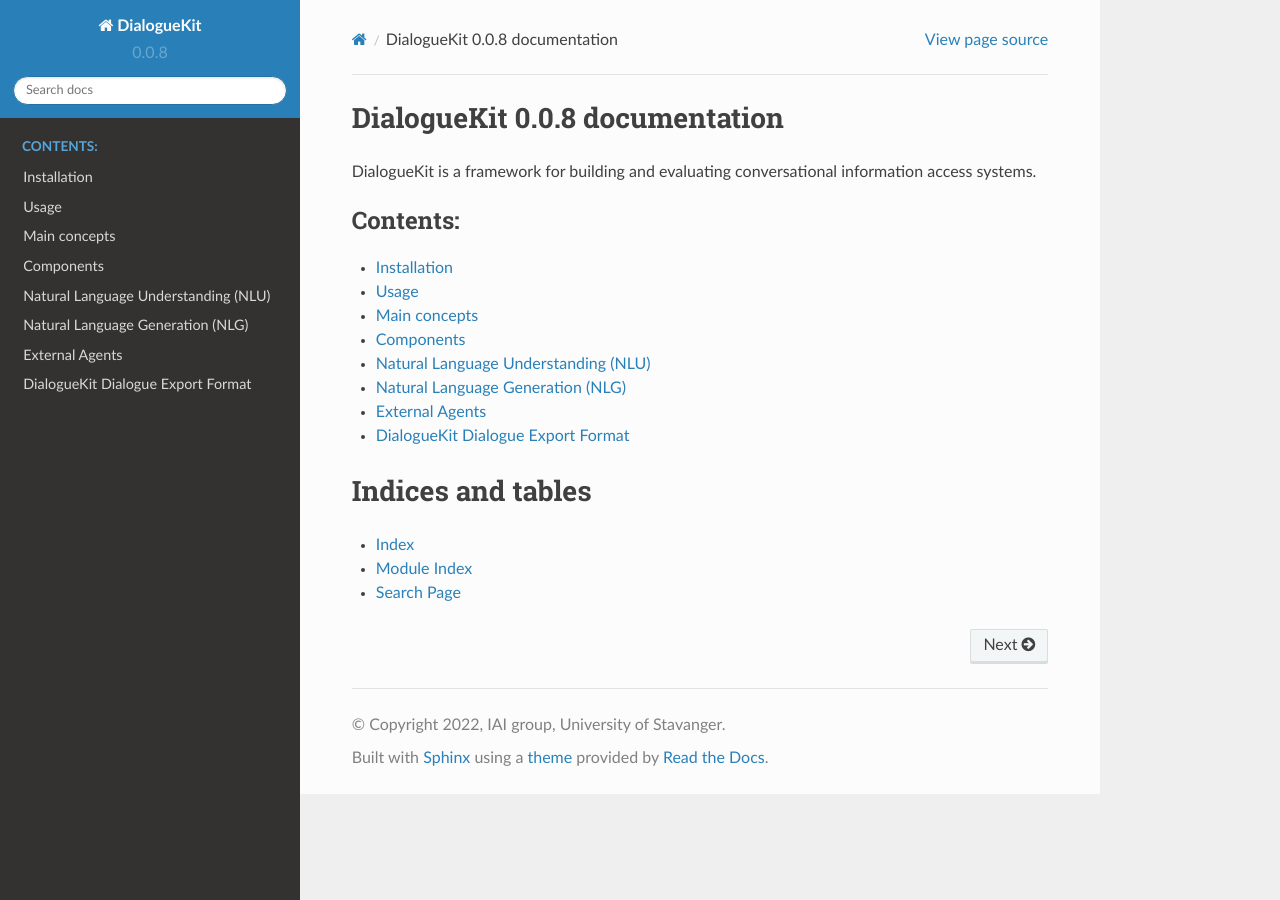
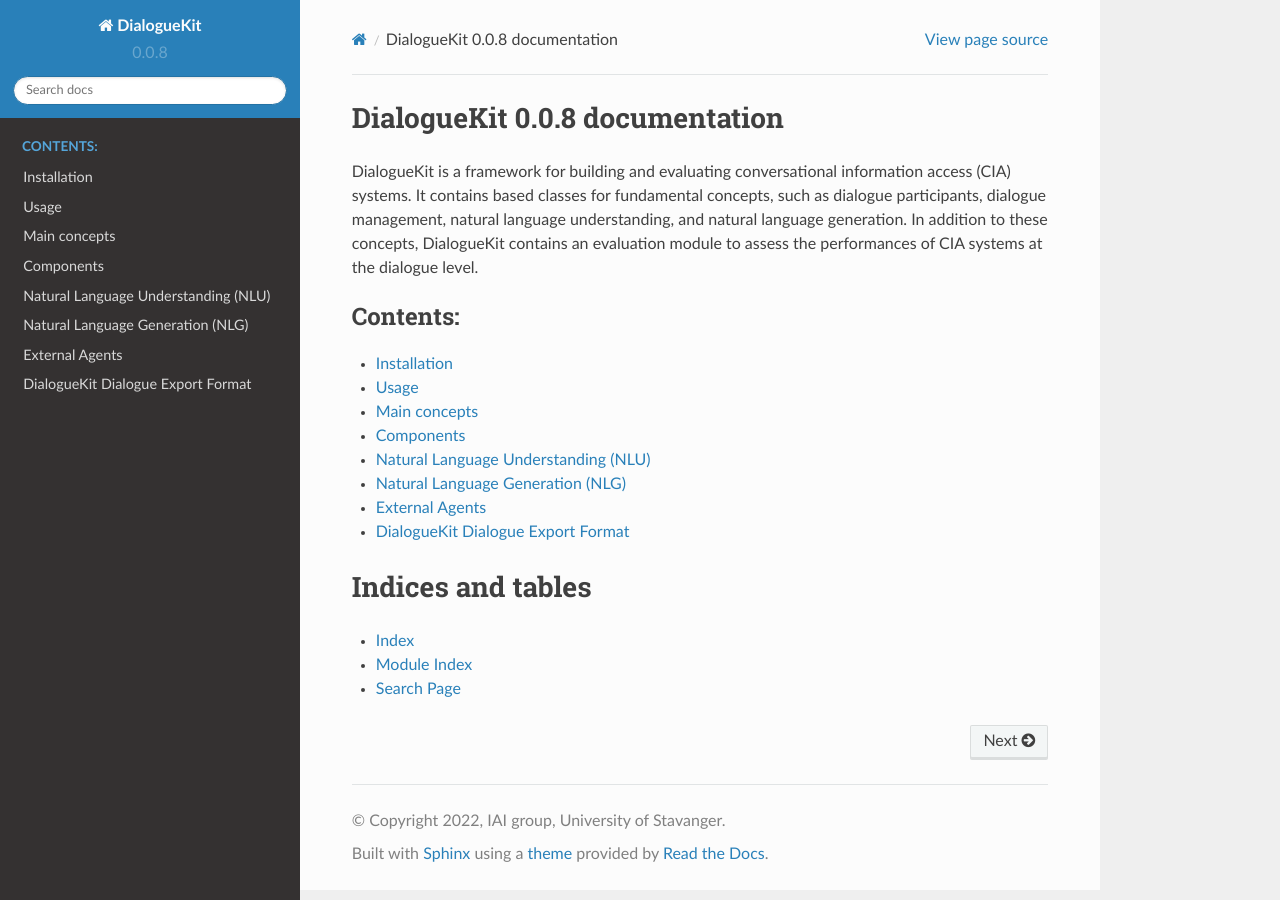
Before and after one commit to iai-group/DialogueKit, a Sphinx documentation site: the page built from docs/source/index.rst, in a window 1280 px wide. Built offline with Sphinx 7.4.7 and the Read the Docs theme 2.0.0, drawn with Linux system fonts in a browser that asks for light colours; pages that are not in the unit, such as notebooks, are missing from menus.

Commit message:
Extend index

```diff
--- a/docs/source/index.rst
+++ b/docs/source/index.rst
@@ -1,7 +1,9 @@
 DialogueKit |release| documentation
 =====================================
 
-DialogueKit is a framework for building and evaluating conversational information access systems.
+DialogueKit is a framework for building and evaluating conversational information access (CIA) systems.
+It contains based classes for fundamental concepts, such as dialogue participants, dialogue management, natural language understanding, and natural language generation.
+In addition to these concepts, DialogueKit contains an evaluation module to assess the performances of CIA systems at the dialogue level.
 
 
 .. toctree::
```
